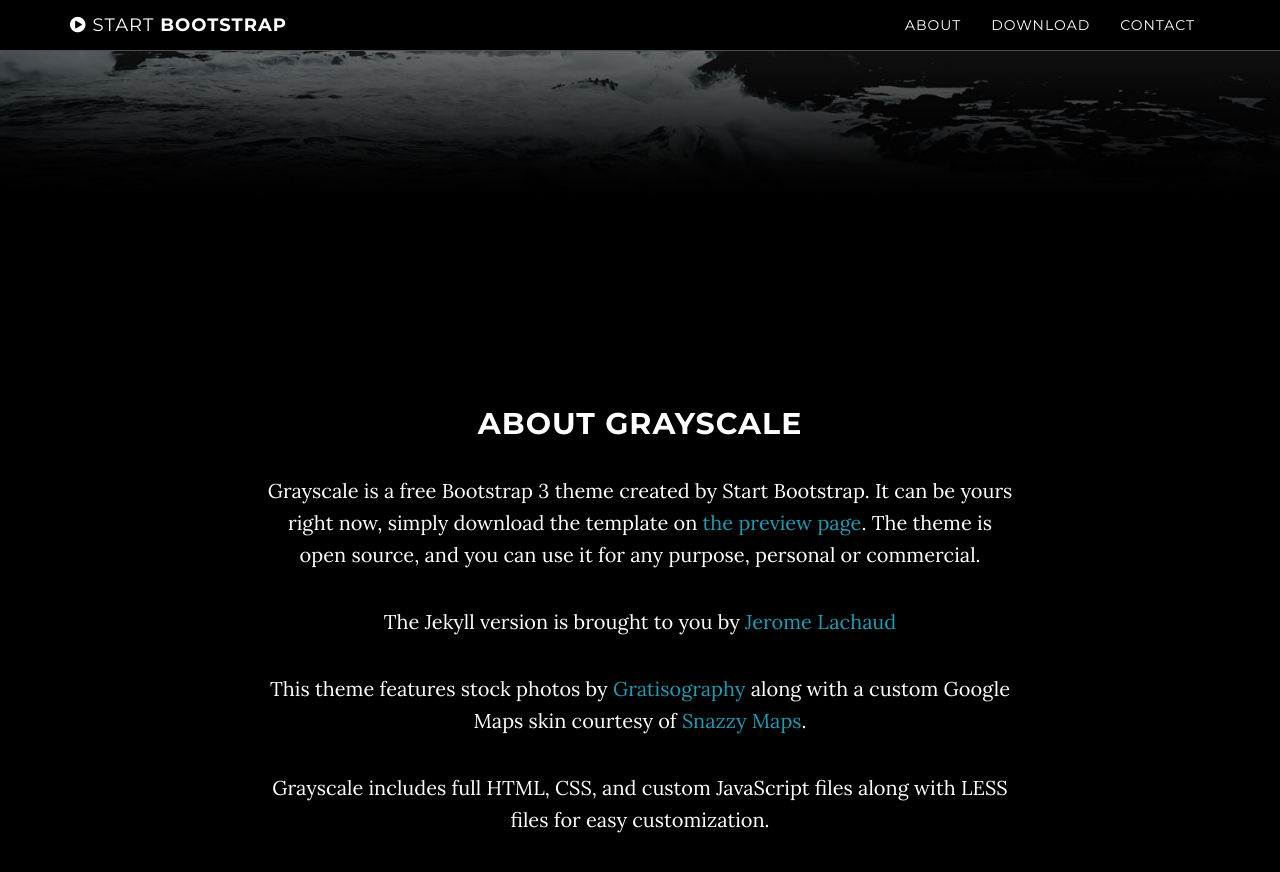
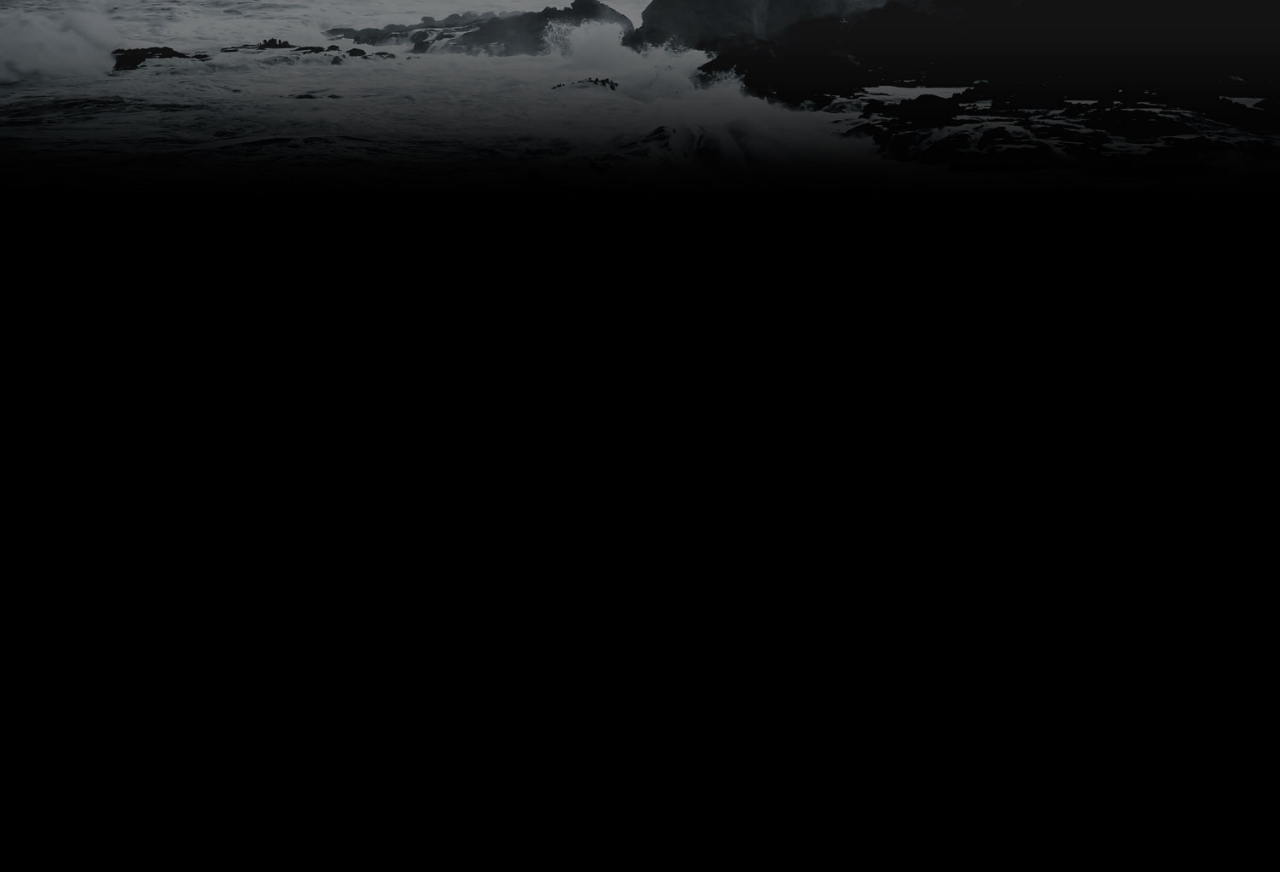
Before and after one commit to xyzgp/xyzgp.github.io, a Jekyll site: the page built from index.html, in a window 1280 px wide and 900 px high, scrolled down 693 px. Shown: the top 872 px of the window. Built offline with Jekyll 4.4.1, drawn with Linux system fonts in a browser that asks for light colours; after the commit the page ends 900 px from its top, so only the background shows below that; some of the changed text lies outside the part shown.

Commit message:
strip down content and layout

```diff
--- a/_config.yml
+++ b/_config.yml
@@ -1,8 +1,8 @@
 # Site settings
-title: Grayscale
-email: your-email@domain.com
-url: https://example.github.io
-description: "Write an awesome description for your new site here. You can edit this line in _config.yml. It will appear in your document head meta (for Google search results) and in your feed.xml site description."
+title: crosswise
+email: info@crosswise.xyz
+url: https://crosswise.xyz
+description: ""
 
 # Color settings (hex-codes without the leading hash-tag)
 color:
@@ -10,20 +10,20 @@ color:
   links: '#219ab3'
 
 # Footer settings
-footer: Your Website
+footer: crosswise
 
 # Social networks usernames (many more available: google-plus, flickr, dribbble, pinterest, instagram, tumblr, linkedin, etc.)
 social:
   - title: twitter
-    url: https://twitter.com/SBootstrap
+    url: https://twitter.com/xyzg
   - title: facebook
     url:
   - title: stack-overflow
-    url: http://stackoverflow.com/questions/tagged/jekyll
+    url:
   - title: bitbucket
-    url: http://bitbucket.org/jekyll
+    url:
   - title: github
-    url: https://github.com/IronSummitMedia/startbootstrap
+    url:
 
 # Build settings
 markdown: kramdown
--- a/_includes/header.html
+++ b/_includes/header.html
@@ -4,11 +4,7 @@
             <div class="container">
                 <div class="row">
                     <div class="col-md-8 col-md-offset-2">
-                        <h1 class="brand-heading">Grayscale</h1>
-                        <p class="intro-text">A free, responsive, one page Bootstrap theme.<br>Created by Start Bootstrap.</p>
-                        <a href="#about" class="btn btn-circle page-scroll">
-                            <i class="fa fa-angle-double-down animated"></i>
-                        </a>
+                        <h1 class="brand-heading">crosswise</h1>
                     </div>
                 </div>
             </div>
--- a/_layouts/default.html
+++ b/_layouts/default.html
@@ -2,13 +2,6 @@
 <html>
     {% include head.html %}
     <body id="page-top" data-spy="scroll" data-target=".navbar-fixed-top">
-    {% include nav.html %}
     {% include header.html %}
-    {% include about.html %}
-    {% include download.html %}
-    {% include contact.html %}
-    {% include map.html %}
-    {% include footer.html %}
-    {% include js.html %}
     </body>
 </html>
```
